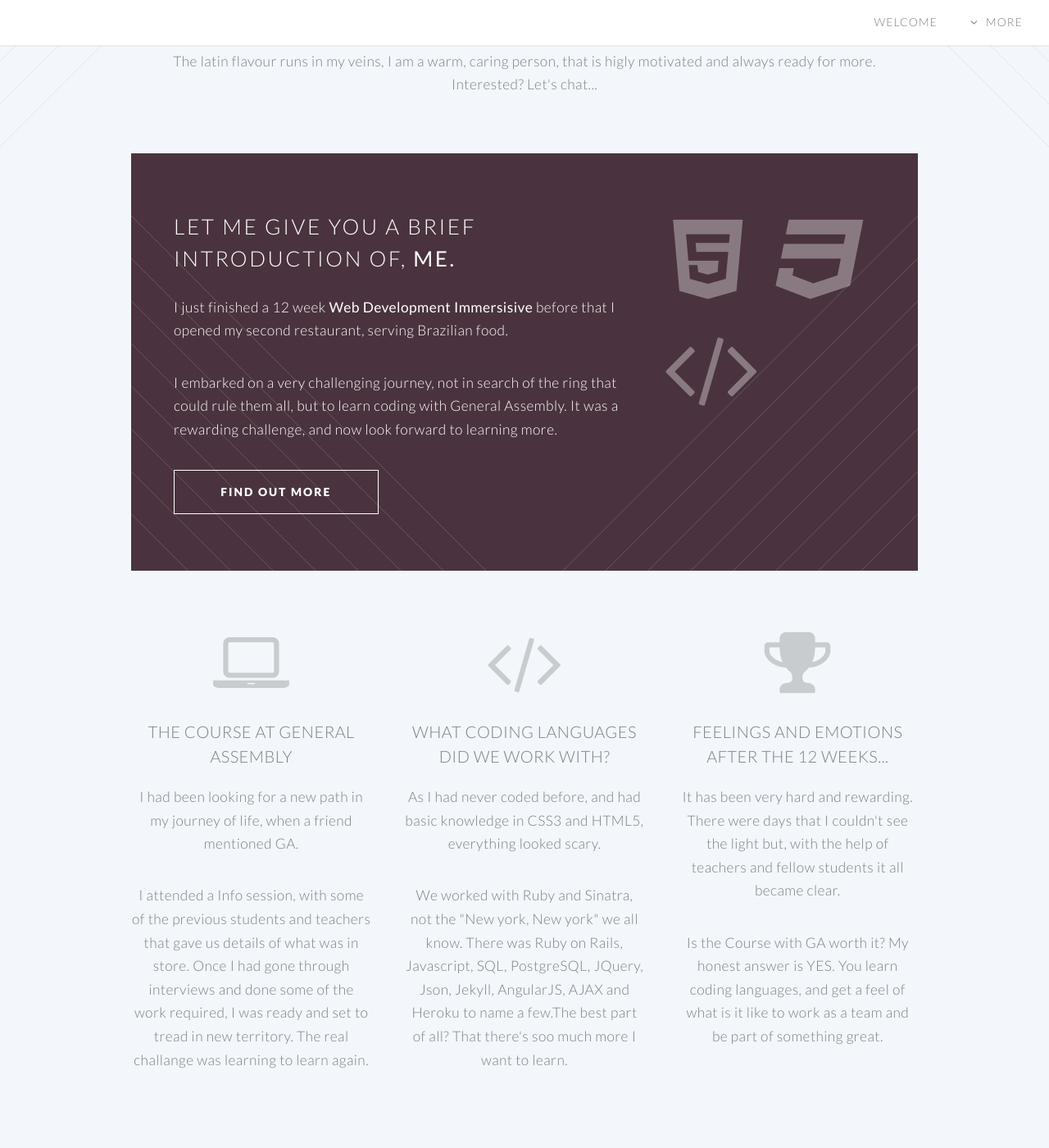
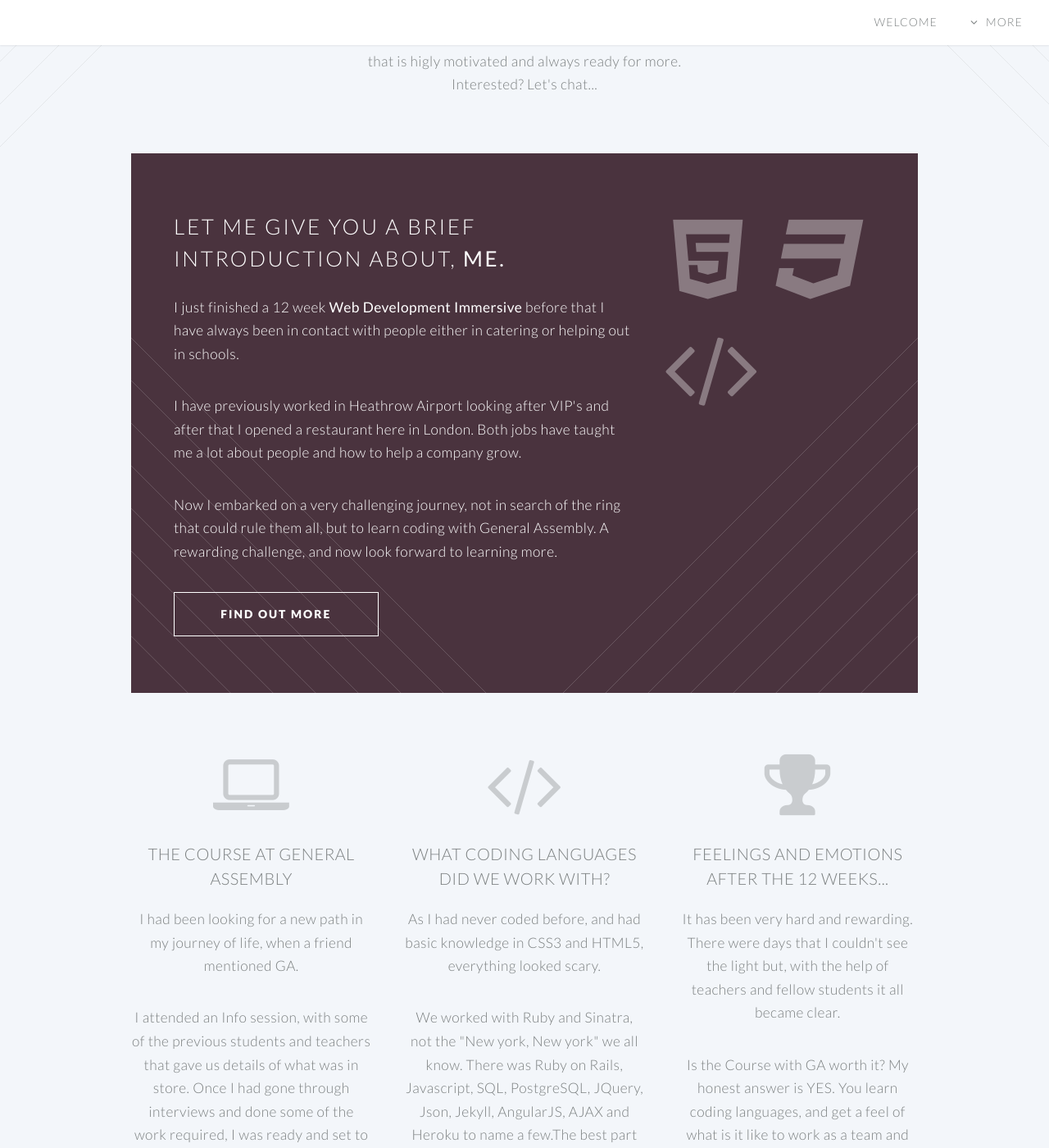
Before and after one commit to eusegone/eusegone.github.io, a Jekyll site: the page built from index.html, in a window 1280 px wide and 1400 px high, scrolled down 708 px. Shown: the whole window at 82% size. Built offline with Jekyll 4.4.1, drawn with Linux system fonts in a browser that asks for light colours; some of the changed text lies outside the part shown.

Commit message:
about me intro part

```diff
--- a/index.html
+++ b/index.html
@@ -12,7 +12,7 @@ layout: landing-page
 					</h2>
 					<p>Born in Caracas, lived in Madeira Island and now London... What's next ?
 					<br />
-					The latin flavour runs in my veins, I am a warm, caring person, that is higly motivated and always ready for more.
+					 that is higly motivated and always ready for more.
 					<br />
 					Interested? Let's chat...</p>
 				</header>
@@ -23,10 +23,11 @@ layout: landing-page
 							<div class="8u">
 
 								<header>
-									<h2>Let me give you a brief Introduction of, <strong> ME. </strong></h2>
+									<h2>Let me give you a brief Introduction about, <strong> ME. </strong></h2>
 								</header>
-								<p>I just finished a 12 week <strong> Web Development Immersisive</strong> before that I opened my second restaurant, serving Brazilian food.</p>
-								<p>I embarked on a very challenging journey, not in search of the ring that could rule them all, but to learn coding with General Assembly. It was a rewarding challenge, and now look forward to learning more. </p>
+								<p>I just finished a 12 week <strong> Web Development Immersive</strong> before that I have always been in contact with people either in catering or helping out in schools.</p>
+								<p>I have previously worked in Heathrow Airport looking after VIP's and after that I opened a restaurant here in London. Both jobs have taught me a lot about people and how to help a company grow.</p>
+								<p>Now I embarked on a very challenging journey, not in search of the ring that could rule them all, but to learn coding with General Assembly. A rewarding challenge, and now look forward to learning more. </p>
 								<footer>
 									<ul class="buttons">
 										<li><a href="https://generalassemb.ly/london"target="_blank" class="button">Find Out More</a></li>
@@ -57,7 +58,7 @@ layout: landing-page
 									<header>
 										<h3>The Course at General Assembly</h3>
 									</header>
-									<p>I had been looking for a new path in my journey of life, when a friend mentioned GA.</p><p> I attended a Info session, with some of the previous students and teachers that gave us details of what was in store. Once I had gone through interviews and done some of the work required, I was ready and set to tread in new territory. The real challange was learning to learn again.</p>
+									<p>I had been looking for a new path in my journey of life, when a friend mentioned GA.</p><p> I attended an Info session, with some of the previous students and teachers that gave us details of what was in store. Once I had gone through interviews and done some of the work required, I was ready and set to tread in new territory. My real challenge was learning to learn again.</p>
 								</section>
 
 							</div>
```
